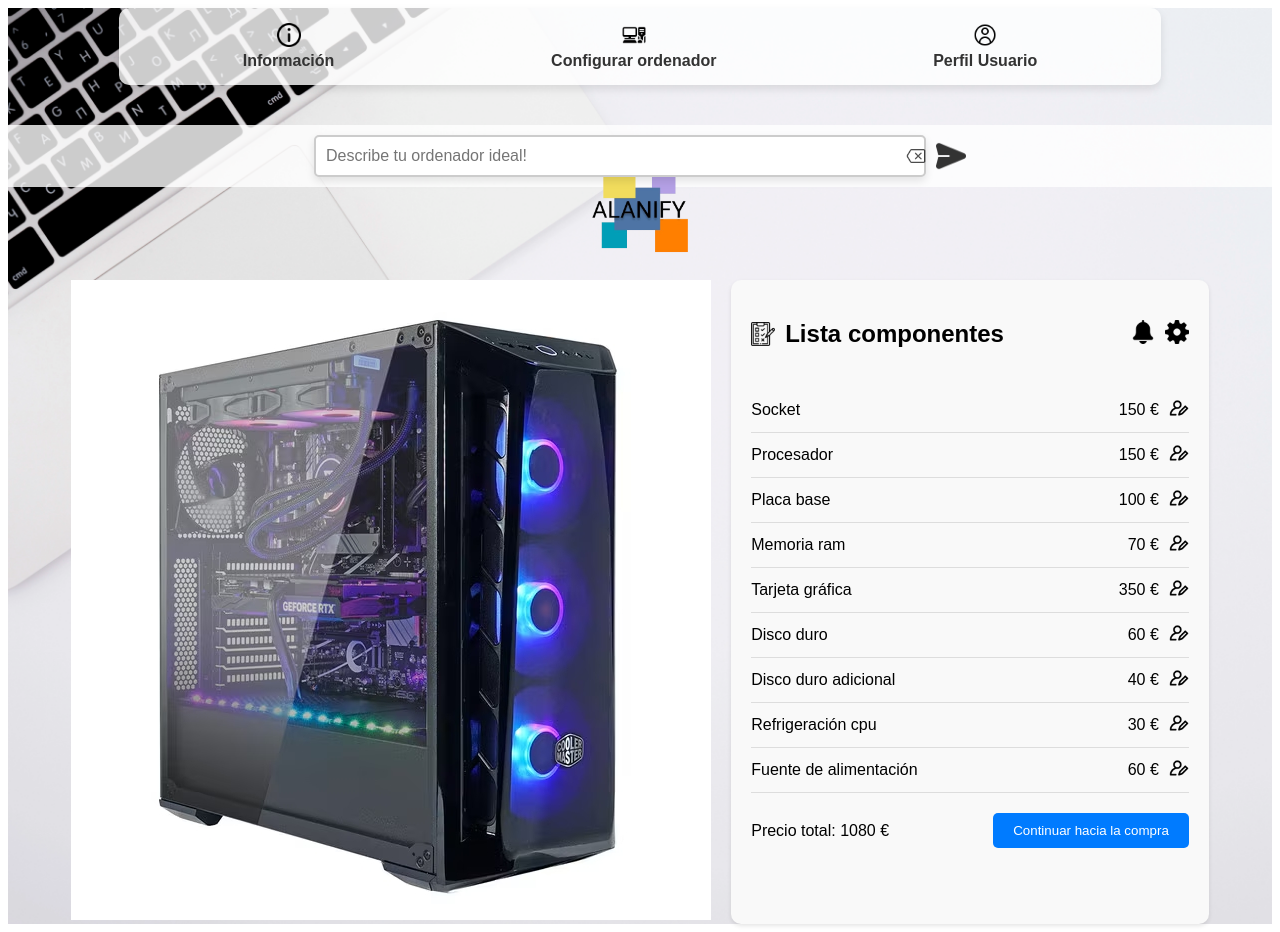
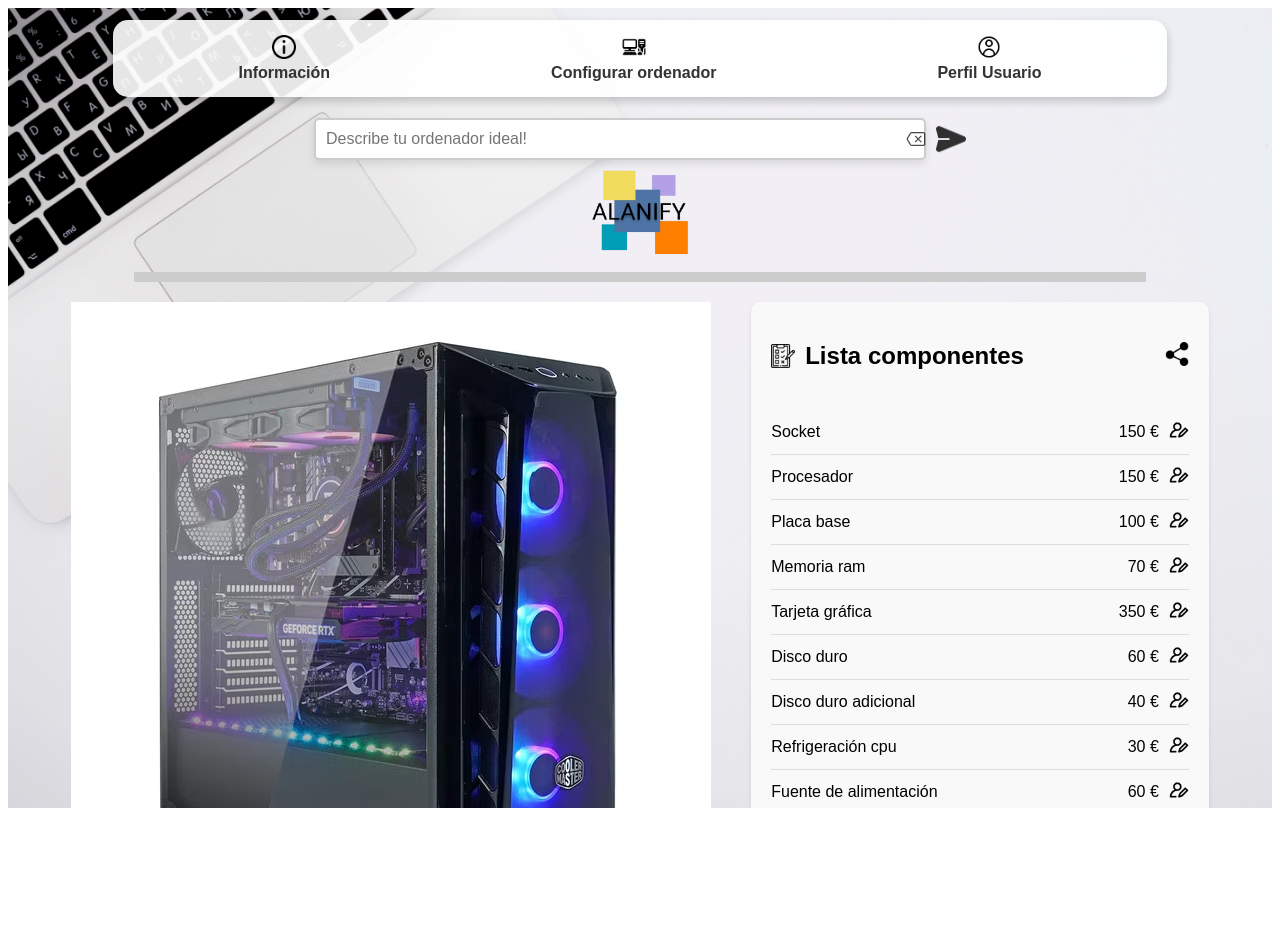
Before and after one commit to SergioReyInetum/Alanify, an Angular app in the folder Frontend/Alanify_Web/: page /configurar-ordenador in a window 1280 px wide. After the commit the page ends 816 px from the top, so only its background shows below. Built offline with nearby package versions, Linux system fonts and the light colour scheme.

Commit message:
ajustes en html y scss - quitados iconos de config y campana - añadido icono de compartir - añadido separador debajo del logo - quitado fondo debajo del cuadro de texto - separado el componente navigation de la parte superior

```diff
--- a/Frontend/Alanify_Web/src/app/configurar-ordenador/configurar-ordenador.component.html
+++ b/Frontend/Alanify_Web/src/app/configurar-ordenador/configurar-ordenador.component.html
@@ -33,9 +33,11 @@
     </div>
     <div class="logo-container">
         <img src="assets/images/logo_Alanify1-removebg-preview.png" alt="AlaniFy Logo" class="logo">
+        <div class="separator"></div> <!-- Separador -->
     </div>
 
     <div class="content">
+        <!-- Imagen del ordenador -->
         <div class="computer-image">
             <img src="assets/images/caja2.jpg" alt="Computer Image" class="computer-image-src">
         </div>
@@ -47,8 +49,7 @@
                     <h2>Lista componentes</h2>
                 </div>
                 <div class="component-icons">
-                    <img src="assets/images/campana_icon.png" alt="Notificaciones Icono" class="icon">
-                    <img src="assets/images/config_icon.png" alt="Ajustes Icono" class="icon">
+                    <img src="assets/images/compartir_icon.png" alt="compartir icono" class="icon">
                 </div>
             </div>
 
--- a/Frontend/Alanify_Web/src/app/configurar-ordenador/configurar-ordenador.component.scss
+++ b/Frontend/Alanify_Web/src/app/configurar-ordenador/configurar-ordenador.component.scss
@@ -6,17 +6,22 @@ body {
     background-size: cover;
     background-position: center;
     background-repeat: no-repeat;
+    height: 100vh; /* Asegura que el fondo cubra toda la pantalla */
+    overflow-x: hidden; /* Evita desplazamiento lateral no deseado */
+
 }
 
 .header {
-    background-color: rgba(255, 255, 255, 0.8);
+    background-color:transparent; /* Hacemos el header transparente para que se vea el fondo */
     padding: 10px;
     text-align: center;
     display: flex;
     flex-direction: row;
     align-items: center;
     justify-content: center;
-    margin-top: 40px;
+    margin-top: 100px;
+    position: relative; /* Para que los elementos dentro se posicionen respecto a él */
+
 
     input[type="text"] {
         width: 50%;
@@ -73,7 +78,7 @@ body {
 
 .logo-container {
     text-align: center;
-    margin-top: -20px; /* Ajusta este valor para mover el logo hacia arriba o abajo si es necesario */
+    margin-top: -1px; /* Ajusta este valor para mover el logo hacia arriba o abajo si es necesario */
     margin-bottom: 20px; /* Espacio entre el logo y el contenido */
 }
 
@@ -81,16 +86,28 @@ body {
     width: 100px; /* Ajusta el tamaño según necesites */
 }
 
+.separator {
+  margin: 10px auto; /* Espacio alrededor del separador */
+  width: 80%; /* Ancho del separador */
+  height: 10px; /* Grosor del separador */
+  background-color: #ccc; /* Color del separador */
+  border-radius: 1px; /* Bordes ligeramente redondeados */
+}
+
 .nav {
-    background-color: rgba(255, 255, 255, 0.8);
-    padding: 15px;
-    border-radius: 10px;
-    display: flex;
-    justify-content: space-around;
-    align-items: center;
-    margin: 0 auto 20px;
-    width: 80%;
-    box-shadow: 0 4px 8px rgba(0, 0, 0, 0.1);
+  position: fixed; /* Fija la navegación en la pantalla */
+  top: 20px; /* Desplázala hacia abajo desde la parte superior */
+  left: 50%; /* Centra la navegación horizontalmente */
+  transform: translateX(-50%); /* Asegura que esté perfectamente centrada */
+  background-color: rgba(255, 255, 255, 0.9); /* Fondo blanco semi-transparente */
+  padding: 15px;
+  border-radius: 15px; /* Bordes redondeados para el efecto de "isla" */
+  box-shadow: 0 4px 10px rgba(0, 0, 0, 0.2); /* Sombra para elevar la "isla" */
+  z-index: 1000; /* Asegúrate de que esté por encima de otros elementos */
+  width: 80%;
+  display: flex;
+  justify-content: space-around;
+  align-items: center;
 
     ul {
         list-style-type: none;
@@ -126,6 +143,7 @@ body {
     justify-content: space-between;
     width: 90%;
     margin: 0 auto;
+    gap: 20px; /* Espaciado entre las dos secciones */
 
     .computer-image {
       flex: 1;
```
Also changed, not shown: Frontend/Alanify_Web/src/assets/images/compartir_icon.png (added).
